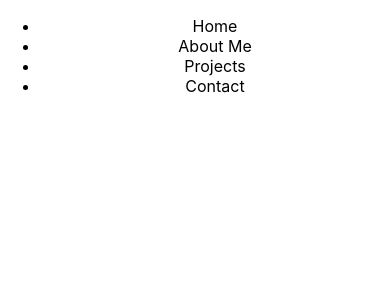
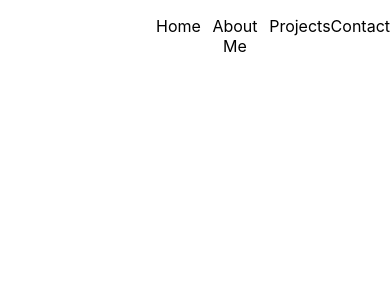
Before and after one commit to chaselancaster/React-Layout-Practice, a React (Create React App) app: page / in a window 390 px wide. Shown: the top 300 px of the page. Built offline with nearby package versions, Linux system fonts and the light colour scheme.

Commit message:
add NavBar responsiveness

```diff
--- a/src/Component/NavBar/NavBar.css
+++ b/src/Component/NavBar/NavBar.css
@@ -0,0 +1,21 @@
+.navbar {
+  display: flex;
+  justify-content: flex-end;
+}
+
+ul {
+  display: flex;
+  justify-content: space-evenly;
+  width: 40%;
+}
+
+li {
+  list-style: none;
+}
+
+@media (max-width: 700px) {
+  ul {
+    /* flex-direction: column; */
+    width: 60%;
+  }
+}
--- a/src/Component/NavBar/NavBar.js
+++ b/src/Component/NavBar/NavBar.js
@@ -1,8 +1,10 @@
 import React from "react";
+
+import "./NavBar.css";
 
 const NavBar = () => {
   return (
-    <div>
+    <div className="navbar">
       <ul>
         <li>Home</li>
         <li>About Me</li>
```
Also changed, not shown: src/Component/Header/Header.js (added).
